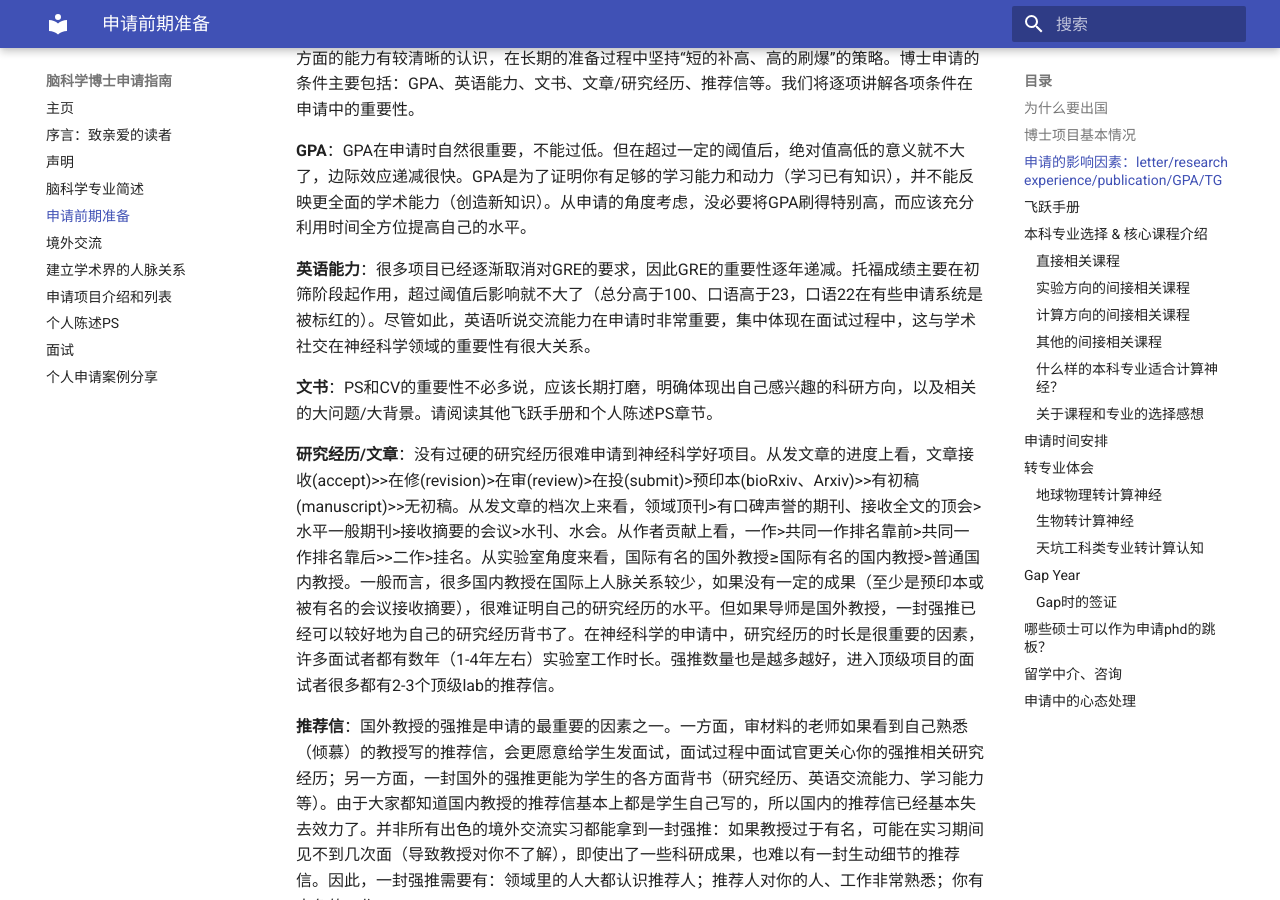
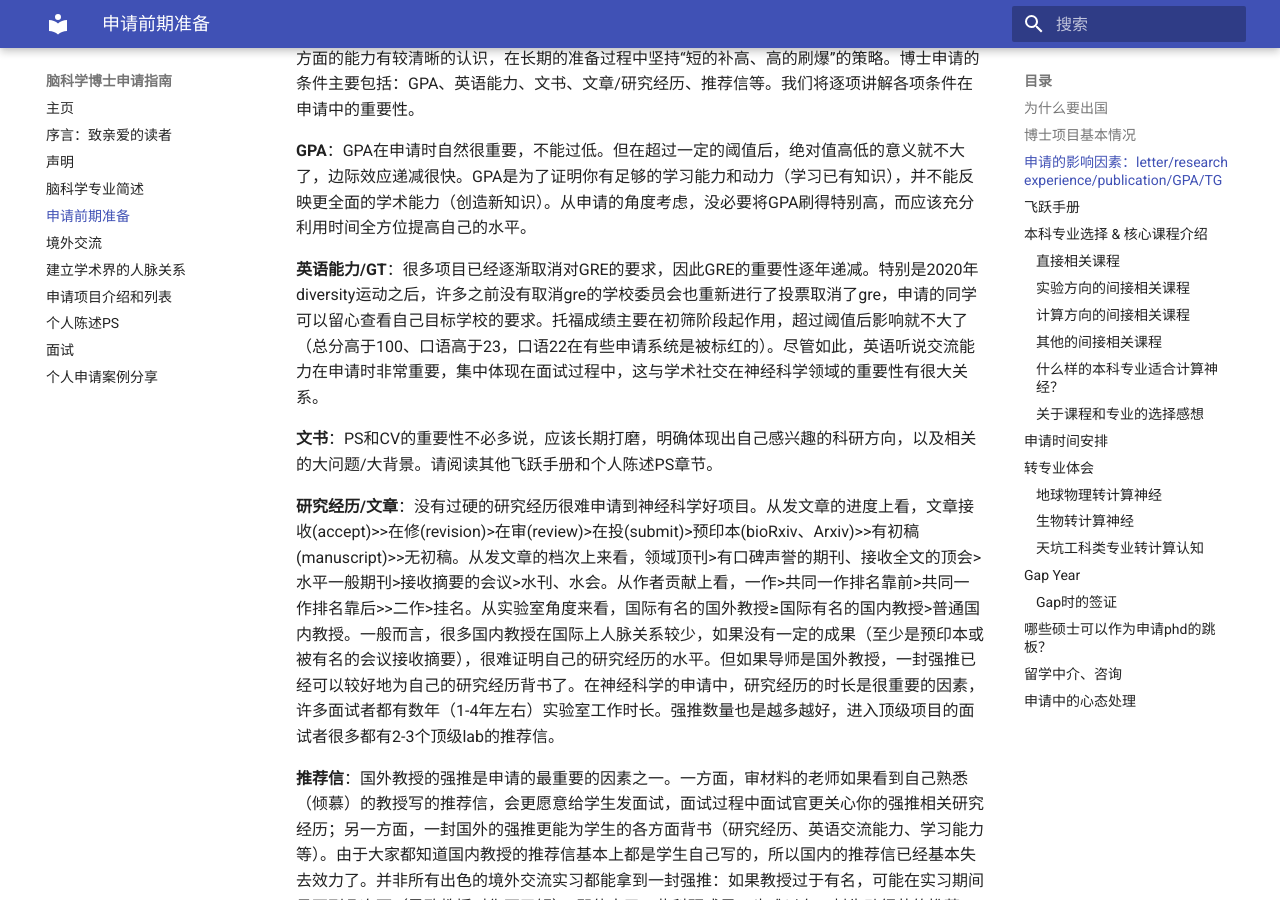
Before and after one commit to BrainPhD-CN/handbook, an MkDocs documentation site: the page built from docs/early-stage.md, in a window 1280 px wide and 900 px high, scrolled down 869 px. Built offline with MkDocs 1.6.1 and Material for MkDocs 9.7.7, drawn with Linux system fonts in a browser that asks for light colours.

Commit message:
Update early-stage.md

```diff
--- a/docs/early-stage.md
+++ b/docs/early-stage.md
@@ -20,7 +20,7 @@
 
 **GPA**：GPA在申请时自然很重要，不能过低。但在超过一定的阈值后，绝对值高低的意义就不大了，边际效应递减很快。GPA是为了证明你有足够的学习能力和动力（学习已有知识），并不能反映更全面的学术能力（创造新知识）。从申请的角度考虑，没必要将GPA刷得特别高，而应该充分利用时间全方位提高自己的水平。
 
-**英语能力**：很多项目已经逐渐取消对GRE的要求，因此GRE的重要性逐年递减。托福成绩主要在初筛阶段起作用，超过阈值后影响就不大了（总分高于100、口语高于23，口语22在有些申请系统是被标红的）。尽管如此，英语听说交流能力在申请时非常重要，集中体现在面试过程中，这与学术社交在神经科学领域的重要性有很大关系。
+**英语能力/GT**：很多项目已经逐渐取消对GRE的要求，因此GRE的重要性逐年递减。特别是2020年diversity运动之后，许多之前没有取消gre的学校委员会也重新进行了投票取消了gre，申请的同学可以留心查看自己目标学校的要求。托福成绩主要在初筛阶段起作用，超过阈值后影响就不大了（总分高于100、口语高于23，口语22在有些申请系统是被标红的）。尽管如此，英语听说交流能力在申请时非常重要，集中体现在面试过程中，这与学术社交在神经科学领域的重要性有很大关系。
 
 **文书**：PS和CV的重要性不必多说，应该长期打磨，明确体现出自己感兴趣的科研方向，以及相关的大问题/大背景。请阅读其他飞跃手册和个人陈述PS章节。
 
```
